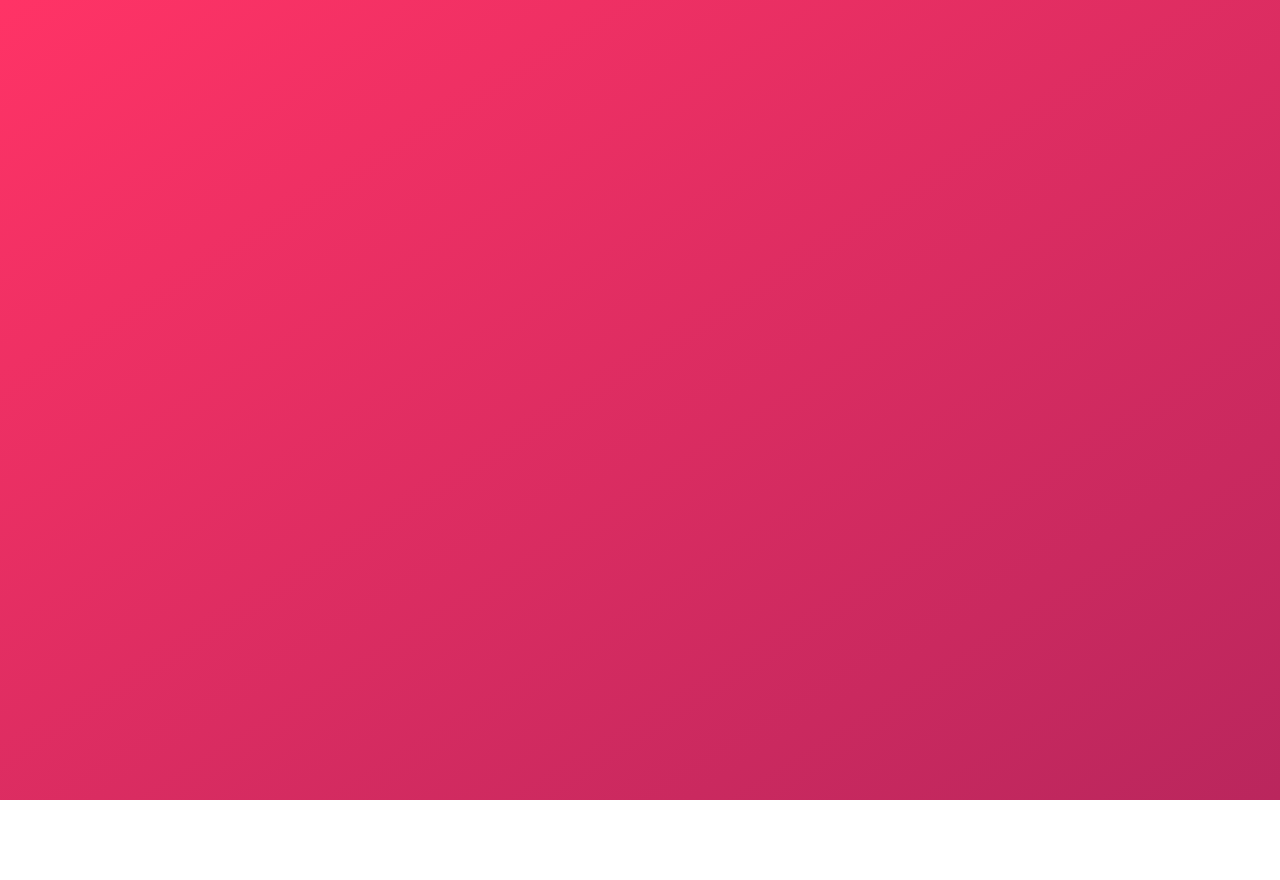
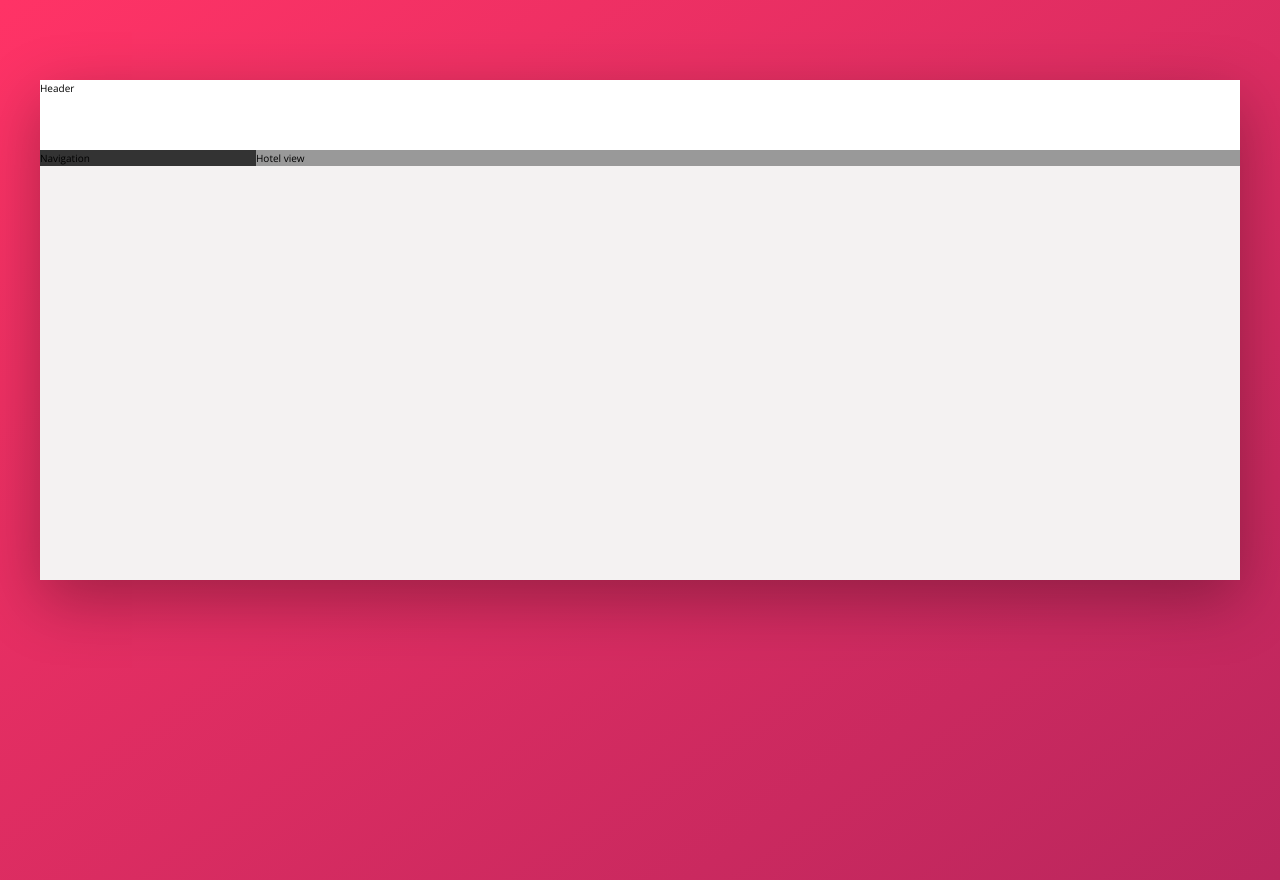
Before and after one commit to jonas1307/udemy-trillo, a website: page index.html in a window 1280 px wide. Before the commit the page ends 800 px from the top, so only its background shows below. Drawn offline with nearby package versions, Linux system fonts and the light colour scheme.

Commit message:
overall layout

```diff
--- a/index.html
+++ b/index.html
@@ -11,6 +11,18 @@
         <title>trillo &mdash; Your all-in-one booking app</title>
     </head>
     <body>
-
+        <div class="container">
+            <header class="header">
+                Header
+            </header>
+            <div class="content">
+                <nav class="sidebar">
+                    Navigation
+                </nav>
+                <main class="hotel-view">
+                    Hotel view
+                </main>
+            </div>
+        </div>
     </body>
 </html>
--- a/sass/_base.scss
+++ b/sass/_base.scss
@@ -3,14 +3,16 @@
     --color-primary-light: #FF3366;
     --color-primary-dark: #BA265D;
 
-    --grey-light-1: #faf9f9;
-    --grey-light-2: #f4f2f2;
-    --grey-light-3: #f0eeee;
-    --grey-light-4: #ccc;
+    --color-grey-light-1: #faf9f9;
+    --color-grey-light-2: #f4f2f2;
+    --color-grey-light-3: #f0eeee;
+    --color-grey-light-4: #ccc;
 
-    --grey-dark-1: #333;
-    --grey-dark-2: #777;
-    --grey-dark-3: #999;
+    --color-grey-dark-1: #333;
+    --color-grey-dark-2: #777;
+    --color-grey-dark-3: #999;
+
+    --shadow-dark: 0 2rem 6rem rgba(0, 0, 0, .3);
 }
 
 * {
--- a/sass/_layout.scss
+++ b/sass/_layout.scss
@@ -0,0 +1,28 @@
+.container {
+    max-width: 120rem;
+    margin: 8rem auto;
+    background-color: var(--color-grey-light-2);
+    box-shadow: var(--shadow-dark);
+
+    min-height: 50rem;
+}
+
+.header {
+    height: 7rem;
+    background-color: #fff;
+    border-bottom: var(--color-grey-light-2)
+}
+
+.content {
+    display: flex;
+}
+
+.sidebar {
+    background-color:var(--color-grey-dark-1);
+    flex: 0 0 18%;
+}
+
+.hotel-view {
+    background-color: var(--color-grey-dark-3);
+    flex: 1;
+}
```
Also changed, not shown: css/style.css.
